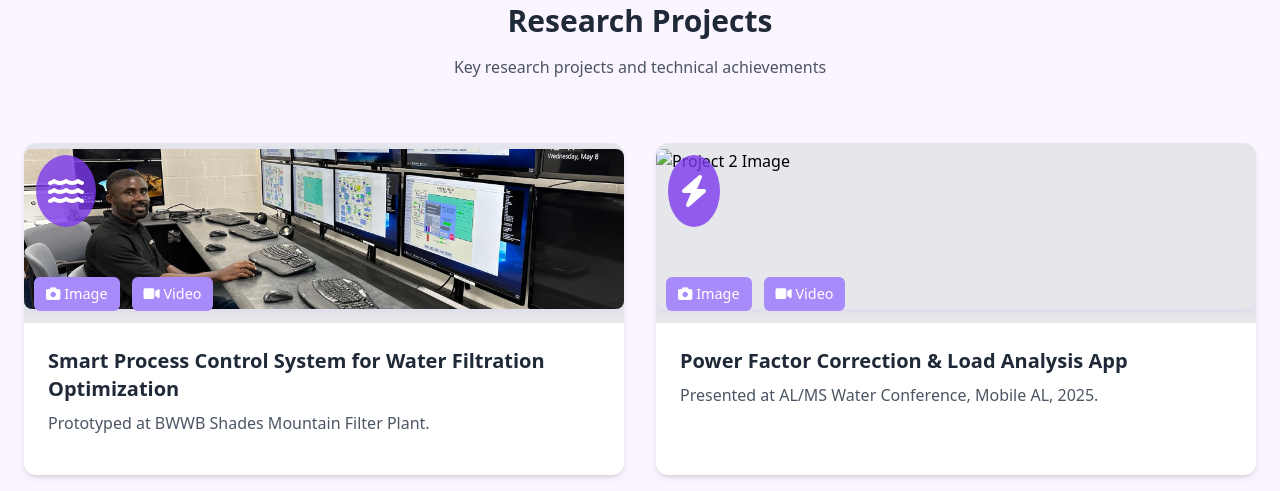
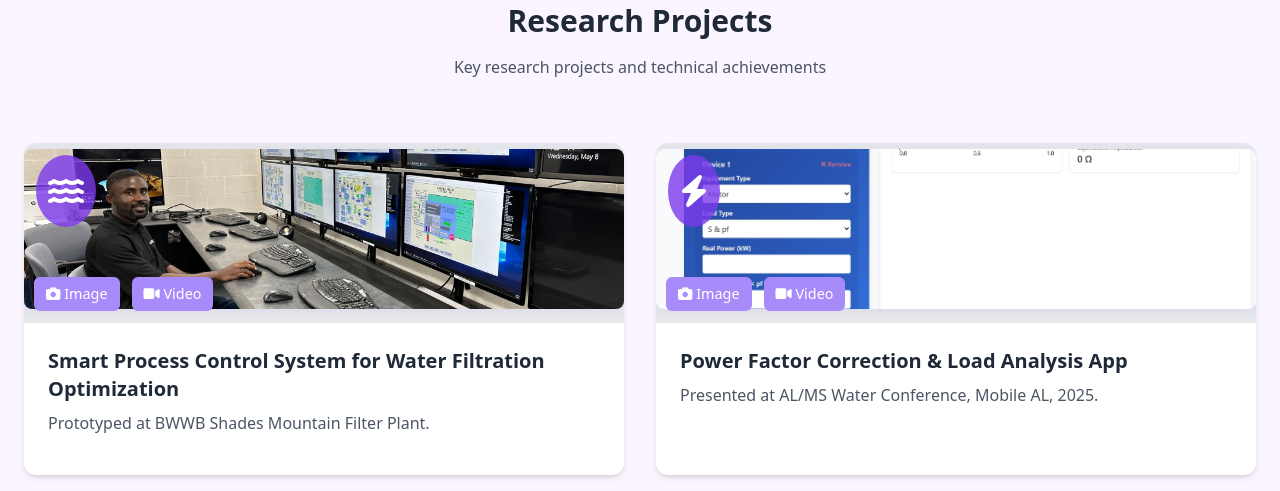
Before and after one commit to yawmanu17/soforima, a plain HTML site: page index.html in a window 1280 px wide. Shown: the part 2077-2568 px from the top of the page. Drawn offline with nearby package versions, Linux system fonts and the light colour scheme.

Commit message:
Update index.html

```diff
--- a/index.html
+++ b/index.html
@@ -307,7 +307,7 @@
                 <div class="bg-white rounded-xl overflow-hidden shadow-md project-card transition duration-300 relative">
                     <span class="project-icon"><i class="fas fa-bolt"></i></span>
                     <div class="project-media-area relative h-84 bg-gray-200">
-                        <img id="project2-image" src="po.jpg" alt="Project 2 Image" class="media-preview w-full h-40 object-cover mb-2" style="display:block;">
+                        <img id="project2-image" src="po.jpg.jpeg" alt="Project 2 Image" class="media-preview w-full h-40 object-cover mb-2" style="display:block;">
                         <video id="project2-video" class="w-full h-40 object-cover" controls style="display:none;">
                             <source id="project2-video-source" src="" type="video/mp4">
                             Your browser does not support the video tag.
```
